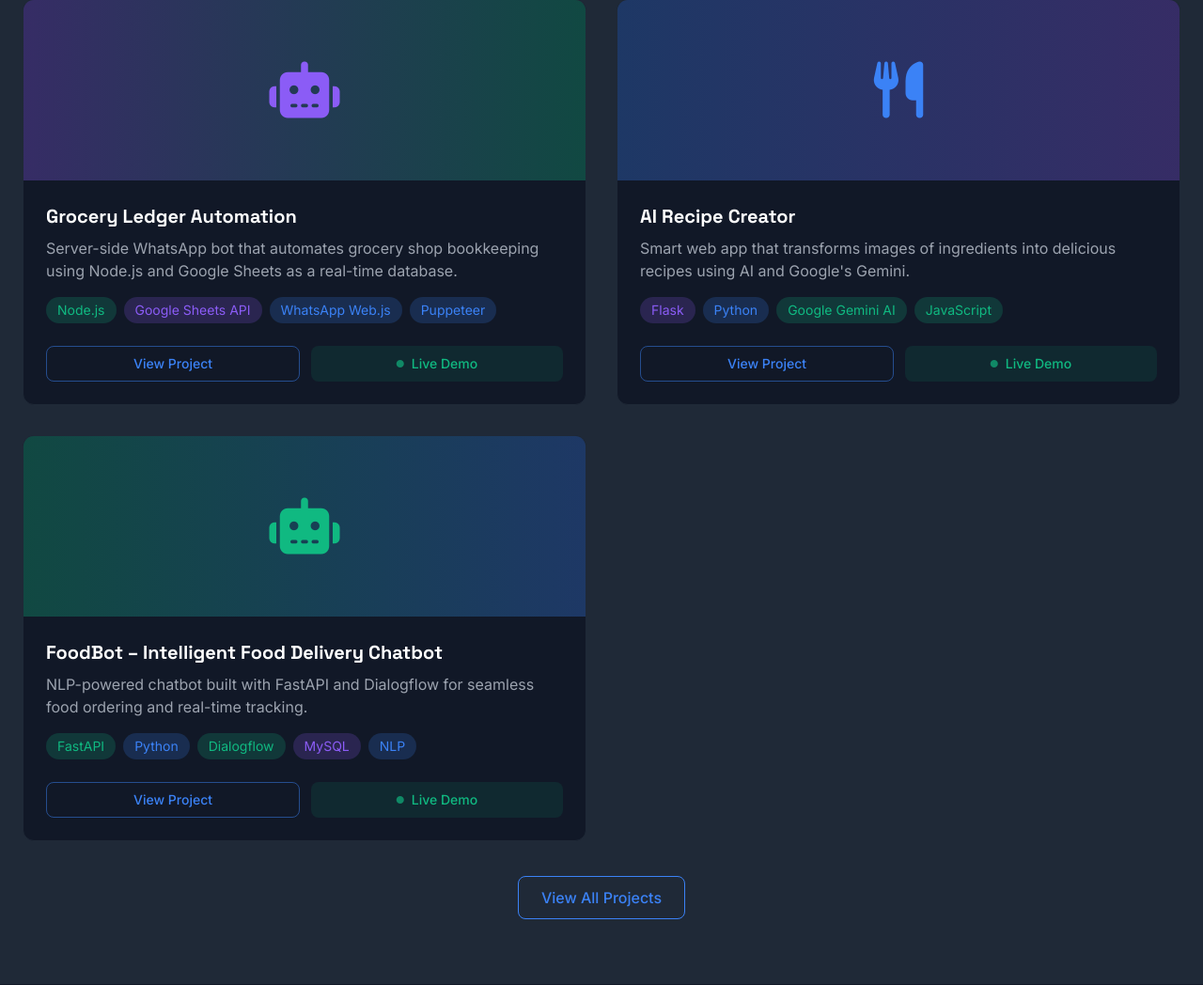
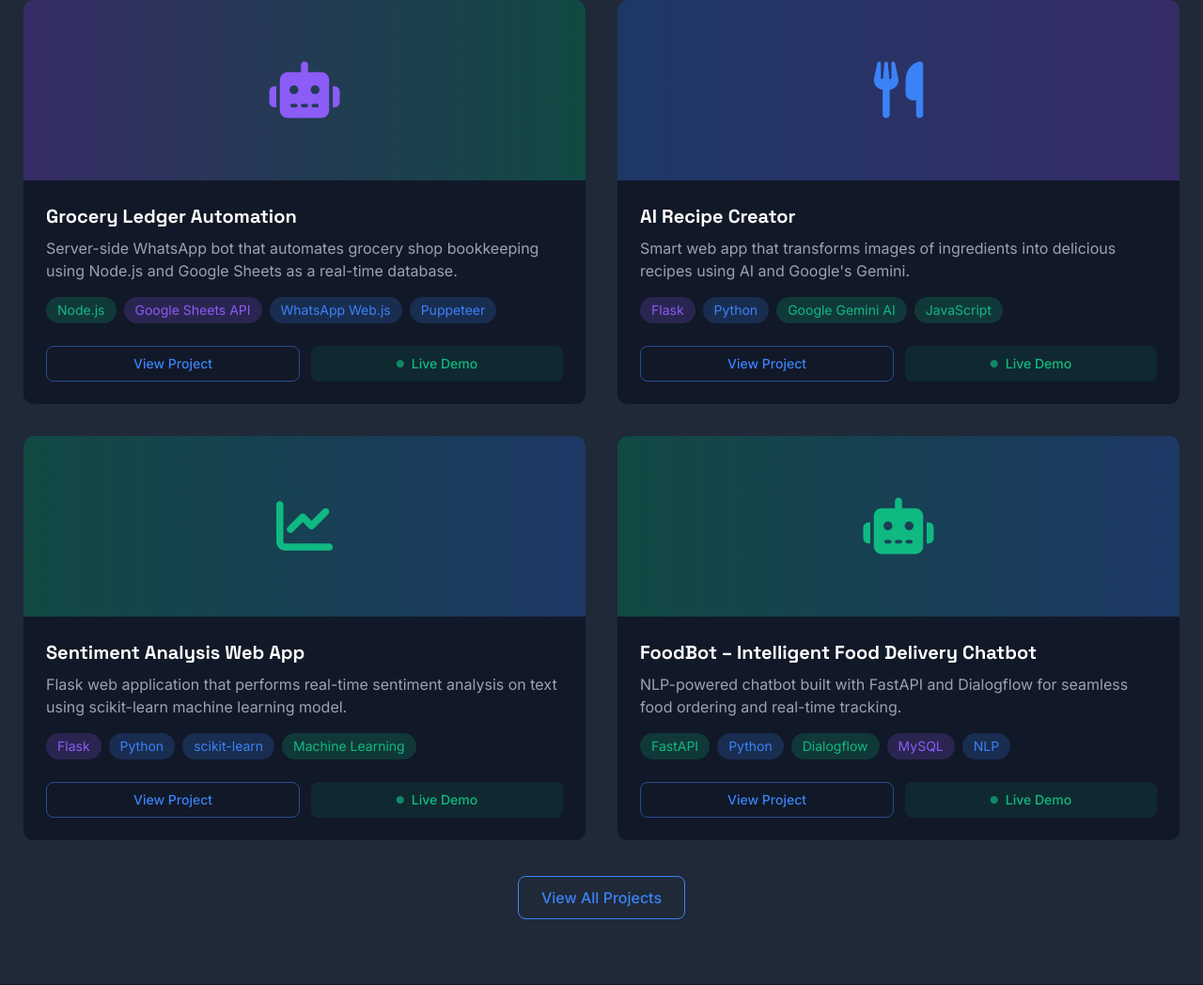
Before and after one commit to Thegd17/Gaurav-Dhangar-Portfolio, a Flask app: page / in a window 1280 px wide. Shown: the part 2203-3251 px from the top of the page at 94% size. Run offline with Flask 3, Linux system fonts and the light colour scheme; some libraries are stand-ins or nearby versions.

Commit message:
Update index.html

```diff
--- a/templates/index.html
+++ b/templates/index.html
@@ -576,15 +576,15 @@
                     link: "https://ai-recipe-generator-0ncx.onrender.com/",
                     liveLink: "https://ai-recipe-generator-0ncx.onrender.com/"
                 },
-                // {
-                //     title: "Sentiment Analysis Web App",
-                //     desc: "Flask web application that performs real-time sentiment analysis on text using scikit-learn machine learning model.",
-                //     tags: ["Flask", "Python", "scikit-learn", "Machine Learning"],
-                //     icon: "fas fa-chart-line",
-                //     color: "secondary",
-                //     link: "https://github.com/Thegd17/Sentiment-Analysis-Model-DeploymentE",
-                //     liveLink: "https://gauravdhangar-sentiment-analysis-ui.hf.space/?__theme=system&deep_link=BD7x-hLScAE"
-                // },
+                {
+                    title: "Sentiment Analysis Web App",
+                    desc: "Flask web application that performs real-time sentiment analysis on text using scikit-learn machine learning model.",
+                    tags: ["Flask", "Python", "scikit-learn", "Machine Learning"],
+                    icon: "fas fa-chart-line",
+                    color: "secondary",
+                    link: "https://github.com/Thegd17/Sentiment-Analysis-Model-DeploymentE",
+                    liveLink: "https://gauravdhangar-sentiment-analysis-ui.hf.space/?__theme=system&deep_link=BD7x-hLScAE"
+                },
                 {
                     title: "FoodBot – Intelligent Food Delivery Chatbot",
                     desc: "NLP-powered chatbot built with FastAPI and Dialogflow for seamless food ordering and real-time tracking.",
```
